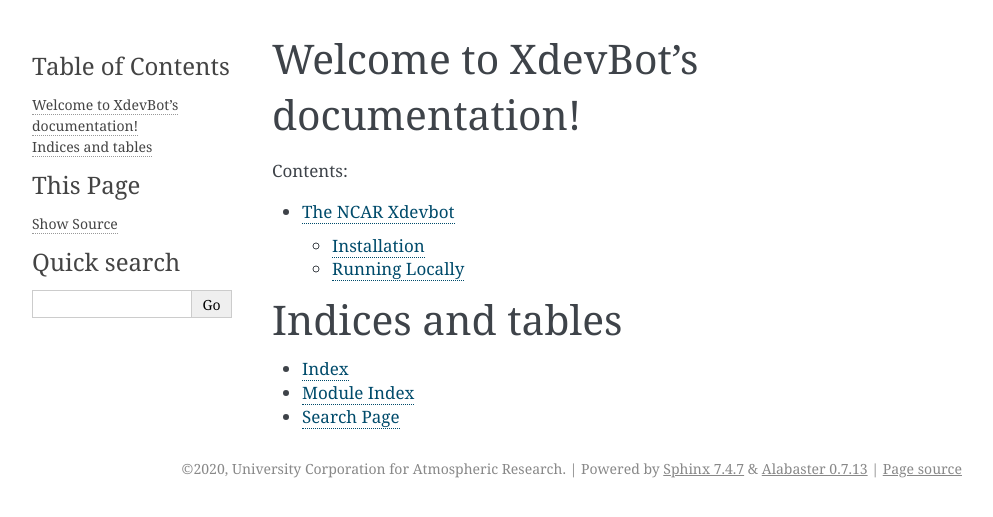
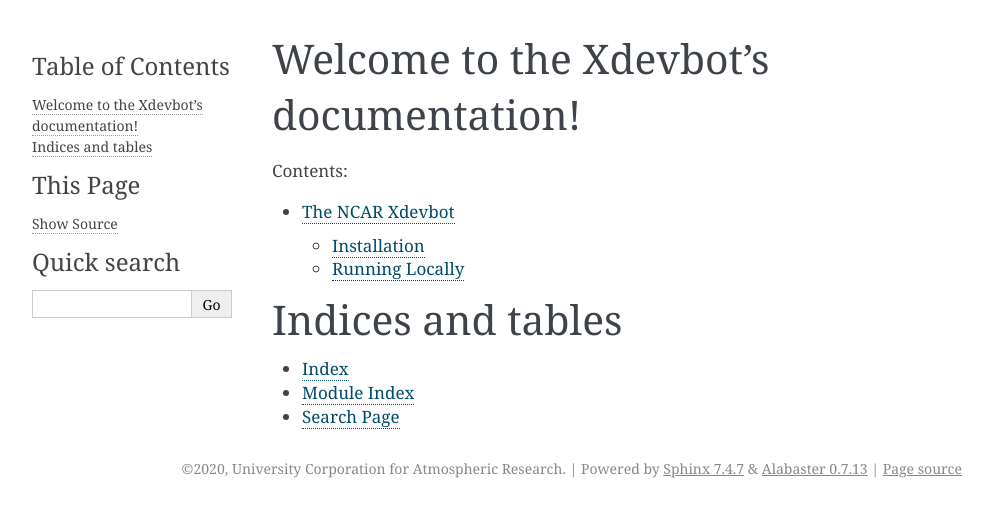
Before and after one commit to NCAR/xdevbot, a Sphinx documentation site: the page built from docs/source/index.rst, in a window 1280 px wide. Shown: the top 517 px of the page, without its empty margins (148-1141 px from the left). Built offline with Sphinx 7.4.7, drawn with Linux system fonts in a browser that asks for light colours.

Commit message:
Update docs

```diff
--- a/docs/source/conf.py
+++ b/docs/source/conf.py
@@ -17,7 +17,7 @@
 
 # -- Project information -----------------------------------------------------
 
-project = 'aiohttp_app_template'
+project = 'Xdevbot'
 copyright = '2020, University Corporation for Atmospheric Research'
 author = 'Kevin Paul'
 
--- a/docs/source/index.rst
+++ b/docs/source/index.rst
@@ -3,8 +3,8 @@
    You can adapt this file completely to your liking, but it should at least
    contain the root `toctree` directive.
 
-Welcome to XdevBot's documentation!
-===================================
+Welcome to the Xdevbot's documentation!
+=======================================
 
 .. toctree::
    :maxdepth: 2
```
